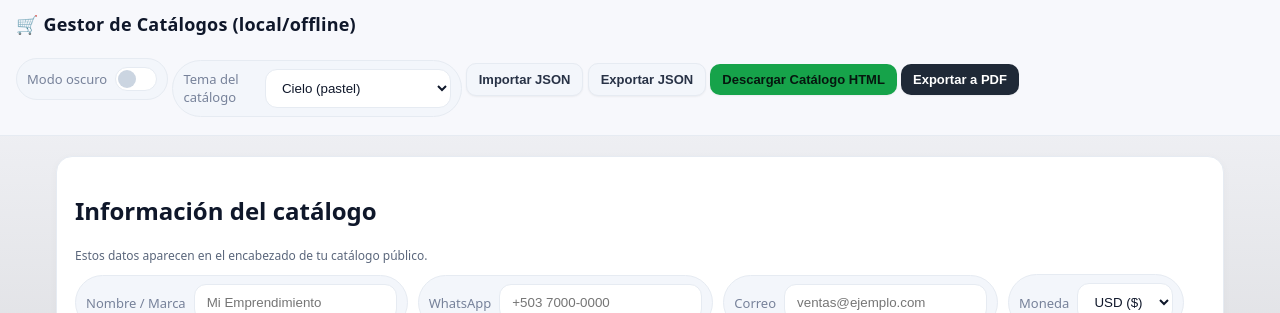
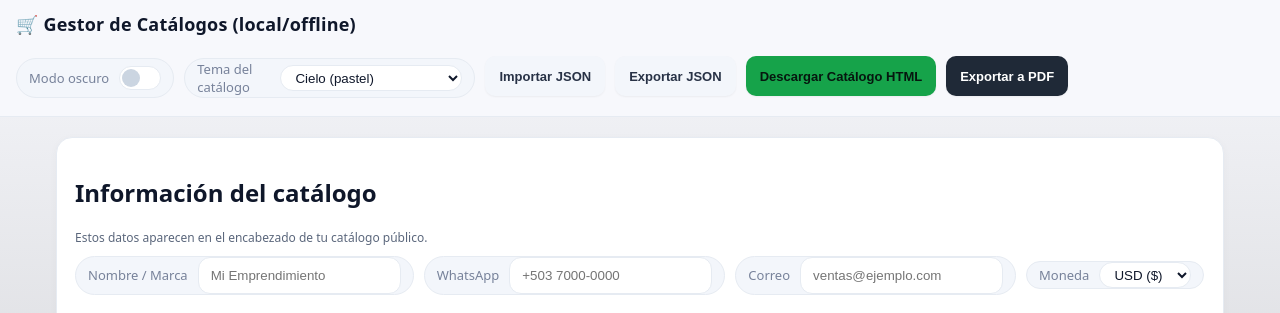
Before and after one commit to csurio/gestor-catalogo-offline-html, a plain HTML site: page index.html in a window 1280 px wide. Shown: the top 313 px of the page. Drawn offline with Linux system fonts and the light colour scheme.

Commit message:
feat: mejoras en el diseño de la interfaz principal

```diff
--- a/catalogo.css
+++ b/catalogo.css
@@ -2,6 +2,9 @@
 /* UI limpia (light default) */
 /* ========================= */
 :root{
+  /* Tamaño unificado de controles del HEADER */
+  --ctl-h: 40px;
+
   /* Modo claro por defecto */
   --ui-bg:#f6f7fb;
   --ui-panel:#ffffff;
@@ -12,8 +15,8 @@
   --ui-border:#e6ebf2;
   --ui-chip:#eef2f7;
 
-  /* Paleta de UI (sin azules chillones) */
-  --ui-primary:#1f2937;      /* carbón, buen contraste */
+  /* Paleta de UI */
+  --ui-primary:#1f2937;      /* carbón */
   --ui-primary-ink:#ffffff;
   --ui-accent:#16a34a;       /* verde accesible */
   --ui-accent-ink:#06170f;
@@ -30,7 +33,7 @@ body[data-ui="dark"]{
   --ui-border:#1f2937;
   --ui-chip:#1e293b;
 
-  --ui-primary:#22d3ee;      /* acento agradable en oscuro */
+  --ui-primary:#22d3ee;
   --ui-primary-ink:#06202a;
   --ui-accent:#34d399;
   --ui-accent-ink:#062015;
@@ -57,10 +60,47 @@ body[data-ui="dark"] header{ background:color-mix(in oklab, var(--ui-bg) 86%, bl
 header h1{font-size:18px; margin:0; font-weight:700; letter-spacing:.2px}
 header .grow{flex:1}
 
-main{max-width:1200px; margin:20px auto; padding:0 16px 80px}
-.grid{display:grid; grid-template-columns:1fr 1fr; gap:18px}
+/* ======= Toolbar: altura uniforme ======= */
+.toolbar{display:flex; gap:10px; flex-wrap:wrap; align-items:center}
+.toolbar .btn,
+.toolbar .pill{ height: var(--ctl-h); }
+.toolbar .btn{
+  display:inline-flex; align-items:center; padding:0 14px; border-radius:10px;
+  appearance:none; border:none; font-size:13px; font-weight:600;
+  cursor:pointer; transition:.15s transform ease,.15s background ease,.15s box-shadow ease;
+  box-shadow:0 1px 2px rgba(0,0,0,.05);
+}
+.btn:hover{transform:translateY(-1px)} .btn:active{transform:translateY(0)}
+.btn-primary{background:var(--ui-primary); color:var(--ui-primary-ink)}
+.btn-accent{background:var(--ui-accent); color:var(--ui-accent-ink)}
+.btn-ghost{background:var(--ui-surface-2); color:color-mix(in oklab, var(--ui-text) 80%, #a3afc4 20%); border:1px solid var(--ui-border)}
+.btn-danger{background:var(--ui-danger); color:#fff}
+.btn-xs,.btn-sm{height:28px; padding:0 10px; border-radius:9px; font-size:12px}
+
+.pill{
+  display:inline-flex; align-items:center; gap:10px; padding:0 12px;
+  border-radius:999px; background:var(--ui-surface-2); border:1px solid var(--ui-border);
+  font-size:13px; color:#77829a;
+}
+.pill select{
+  height: calc(var(--ctl-h) - 14px);
+  line-height: calc(var(--ctl-h) - 14px);
+  padding:0 10px; border-radius:999px; background:var(--ui-card); border:1px solid var(--ui-border);
+}
+
+/* Switch */
+.switch{position:relative; width:42px; height:24px; background:var(--ui-card); border:1px solid var(--ui-border); border-radius:999px; cursor:pointer}
+.knob{position:absolute; top:2px; left:2px; width:18px; height:18px; background:#cbd5e1; border-radius:999px; transition:.2s}
+.switch[data-on="true"]{background:var(--ui-primary); border-color:var(--ui-primary)}
+.switch[data-on="true"] .knob{left:22px; background:#06220f}
+
+/* ======= Contenido ======= */
+main{max-width:1200px; margin:20px auto 80px; padding:0 16px}
+
+/* Separaciones consistentes entre secciones */
+main > .card{ margin-bottom: 18px; }      /* entre el primer card y lo que siga */
+.grid{ display:grid; grid-template-columns:1fr 1fr; gap:18px; margin-block:18px; }
 @media (max-width: 980px){.grid{grid-template-columns:1fr}}
-
 .card{
   background:var(--ui-card);
   border:1px solid var(--ui-border);
@@ -68,8 +108,6 @@ main{max-width:1200px; margin:20px auto; padding:0 16px 80px}
   padding:18px;
   box-shadow:0 2px 8px rgba(0,0,0,.03);
 }
-.card + .card{ margin-top:18px } /* separación vertical extra */
-
 .hint{color:var(--ui-muted); font-size:12px}
 label{display:block; font-size:13px; color:#77829a; margin:10px 0 6px}
 input, textarea, select{
@@ -82,32 +120,6 @@ textarea{min-height:84px; resize:vertical}
 .row{display:grid; grid-template-columns:1fr 1fr; gap:12px}
 .row3{display:grid; grid-template-columns:1fr 1fr 1fr; gap:12px}
 .actions-form{margin-top:12px; display:flex; gap:8px; flex-wrap:wrap}
-
-/* Botones refinados y compactos */
-.btn{
-  appearance:none; border:none; border-radius:10px;
-  padding:8px 12px; font-size:13px; font-weight:600;
-  cursor:pointer; transition:.15s transform ease,.15s background ease,.15s box-shadow ease;
-  box-shadow:0 1px 2px rgba(0,0,0,.05);
-}
-.btn:hover{transform:translateY(-1px)}
-.btn:active{transform:translateY(0)}
-.btn-primary{background:var(--ui-primary); color:var(--ui-primary-ink)}
-.btn-accent{background:var(--ui-accent); color:var(--ui-accent-ink)}
-.btn-ghost{
-  background:var(--ui-surface-2); color:color-mix(in oklab, var(--ui-text) 80%, #a3afc4 20%);
-  border:1px solid var(--ui-border)
-}
-.btn-danger{background:var(--ui-danger); color:#fff}
-.btn-xs{padding:6px 10px; border-radius:9px; font-size:12px}
-.btn-sm{padding:6px 10px; border-radius:9px; font-size:12px}
-
-/* Switch */
-.pill{display:inline-flex; align-items:center; gap:8px; padding:8px 10px; border-radius:999px; background:var(--ui-surface-2); border:1px solid var(--ui-border)}
-.switch{position:relative; width:42px; height:24px; background:var(--ui-card); border:1px solid var(--ui-border); border-radius:999px; cursor:pointer}
-.knob{position:absolute; top:2px; left:2px; width:18px; height:18px; background:#cbd5e1; border-radius:999px; transition:.2s}
-.switch[data-on="true"]{background:var(--ui-primary); border-color:var(--ui-primary)}
-.switch[data-on="true"] .knob{left:22px; background:#06220f}
 
 /* Productos (admin) */
 .products{display:grid; grid-template-columns:repeat(3, minmax(0, 1fr)); gap:12px}
@@ -129,13 +141,13 @@ textarea{min-height:84px; resize:vertical}
 }
 .product .actions .btn{box-shadow:none}
 
-/* Chips para admin (mejor contraste) */
+/* Chips admin */
 .chip{background:var(--ui-chip); color:var(--ui-text); padding:3px 8px; border-radius:999px; font-size:12px; border:1px solid var(--ui-border)}
 .chip-success{background:#e7f7ea; color:#176a2f; border-color:#bfe8c8}
 .chip-danger{background:#fee2e2; color:#991b1b; border-color:#fecaca}
 .chip-muted{background:#eef2f7; color:#334155; border-color:#e2e8f0}
 
-/* Vista pública (catálogo) */
+/* Vista pública (catálogo) con buen contraste de chips/badges por tema */
 .viewer{ --cat-bg:#0f172a; --cat-card:#0b1224; --cat-text:#e5e7eb; --cat-muted:#93a3b8;
   --cat-border:#1f2937; --cat-chip-bg:#1e293b; --cat-chip-fg:#e5e7eb; --cat-strike:#94a3b8;
   --cat-brand:#22d3ee; --cat-badge-bg:#14532d; --cat-badge-fg:#bbf7d0; --cat-badge-border:#166534;
@@ -144,7 +156,6 @@ textarea{min-height:84px; resize:vertical}
 .viewer .catalog-grid{display:grid; grid-template-columns:repeat(3, 1fr); gap:12px}
 @media (max-width: 1100px){ .viewer .catalog-grid{grid-template-columns:repeat(2, 1fr)} }
 @media (max-width: 640px){ .viewer .catalog-grid{grid-template-columns:1fr} }
-
 .viewer .product{ background:var(--cat-card); border:1px solid var(--cat-border) }
 .viewer .product img{ width:100%; aspect-ratio:1/1; object-fit:cover; background:#0a0f1f }
 .viewer .muted{ color:var(--cat-muted); font-size:12px }
@@ -158,7 +169,7 @@ textarea{min-height:84px; resize:vertical}
 .viewer .sold-overlay span{font-weight:900; font-size:38px; letter-spacing:4px; color:rgba(239,68,68,.22); transform:rotate(-18deg);
   border:4px solid rgba(239,68,68,.25); padding:8px 14px; border-radius:12px; backdrop-filter:blur(1px)}
 
-/* Temas del catálogo (variables con contraste para chips/badges) */
+/* Temas del catálogo (con contraste de chips/badges) */
 .viewer[data-theme="blanco"]{
   --cat-bg:#ffffff; --cat-card:#ffffff; --cat-text:#0f172a; --cat-muted:#475569;
   --cat-border:#e2e8f0; --cat-chip-bg:#eef2f7; --cat-chip-fg:#1f2937; --cat-strike:#64748b;
```
Also changed, not shown: index.html (+2 -1 lines).
